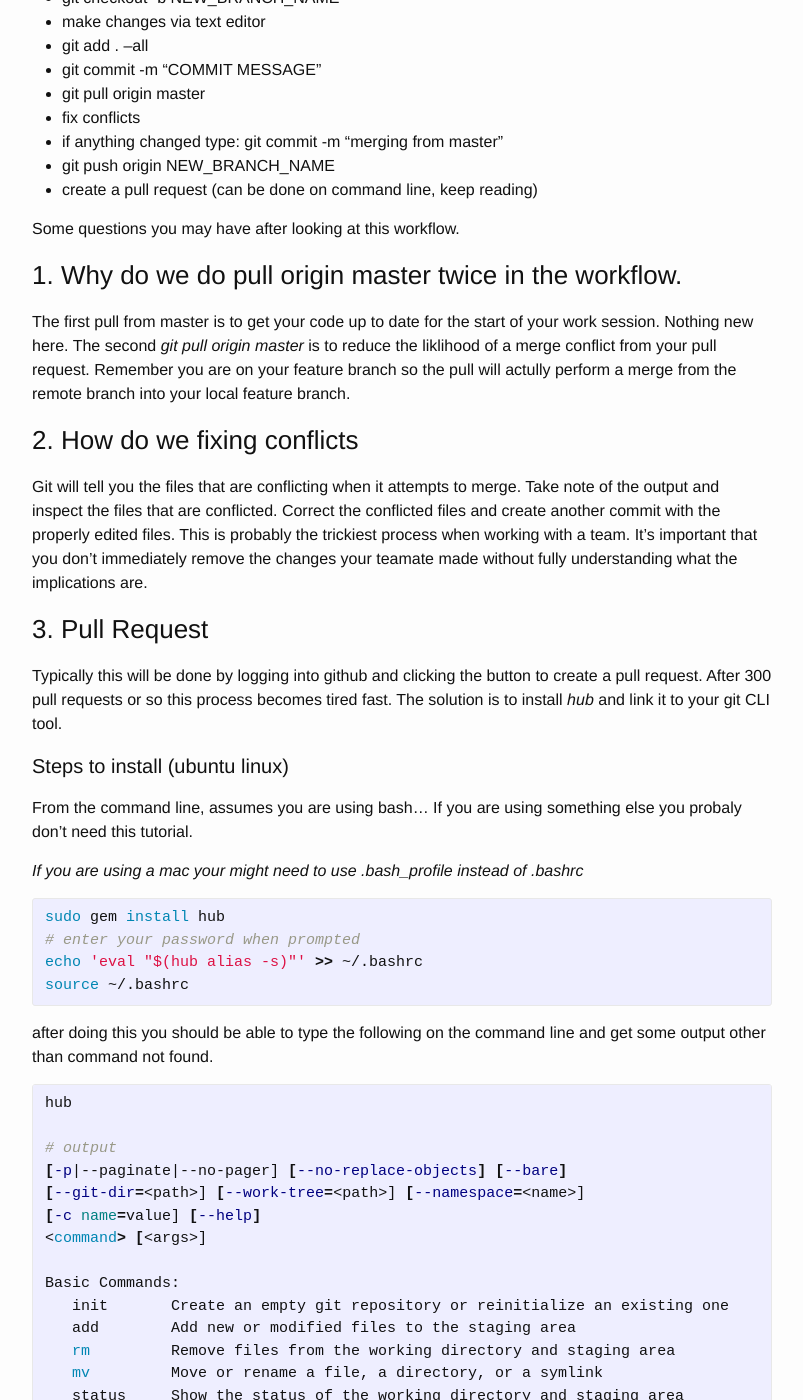
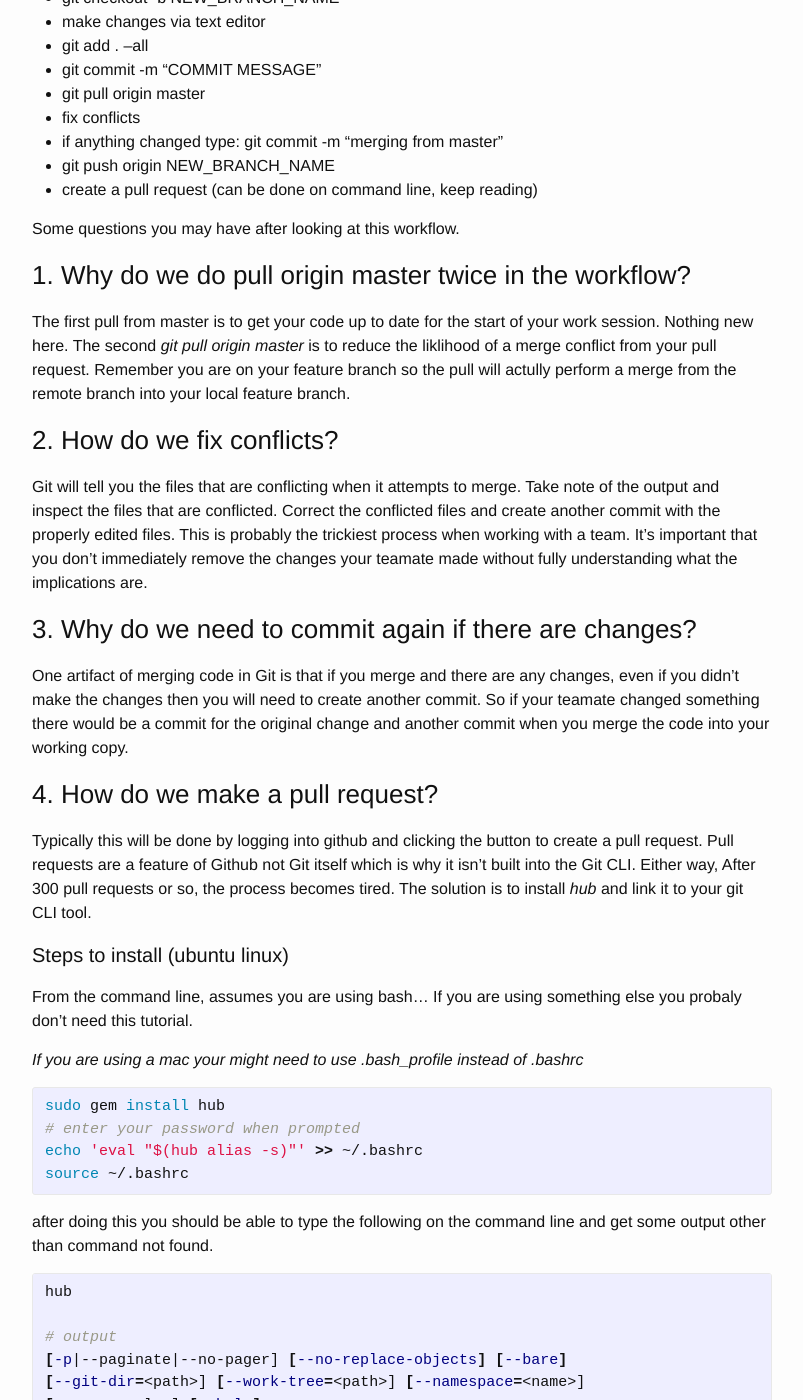
Before and after one commit to johnnyiller/johnnyiller.github.io, a Jekyll site: the page built from _posts/2015-8-26-quick-guide-to-github-team-workflow.markdown, in a window 1280 px wide and 1400 px high, scrolled down 478 px. Shown: the whole window, without its empty margins (238-1041 px from the left). Built offline with Jekyll 4.4.1, drawn with Linux system fonts in a browser that asks for light colours; comment, search, counter and statistics services are not loaded; some of the changed text lies outside the part shown.

Commit message:
minor edit to team workflow

```diff
--- a/_posts/2015-8-26-quick-guide-to-github-team-workflow.markdown
+++ b/_posts/2015-8-26-quick-guide-to-github-team-workflow.markdown
@@ -23,17 +23,21 @@ First a brief overview of the workflow that the majority of teams should be usin
 
 Some questions you may have after looking at this workflow.
 
-### 1. Why do we do pull origin master twice in the workflow.
+### 1. Why do we do pull origin master twice in the workflow?
 
 The first pull from master is to get your code up to date for the start of your work session.  Nothing new here.  The second *git pull origin master* is to reduce the liklihood of a merge conflict from your pull request.  Remember you are on your feature branch so the pull will actully perform a merge from the remote branch into your local feature branch.
 
-### 2. How do we fixing conflicts
+### 2. How do we fix conflicts?
 
 Git will tell you the files that are conflicting when it attempts to merge.  Take note of the output and inspect the files that are conflicted.  Correct the conflicted files and create another commit with the properly edited files.  This is probably the trickiest process when working with a team.  It's important that you don't immediately remove the changes your teamate made without fully understanding what the implications are.
 
-### 3. Pull Request
+### 3. Why do we need to commit again if there are changes?
 
-Typically this will be done by logging into github and clicking the button to create a pull request.  After 300 pull requests or so this process becomes tired fast.  The solution is to install *hub* and link it to your git CLI tool.
+One artifact of merging code in Git is that if you merge and there are any changes, even if you didn't make the changes then you will need to create another commit.  So if your teamate changed something there would be a commit for the original change and another commit when you merge the code into your working copy.
+
+### 4. How do we make a pull request?
+
+Typically this will be done by logging into github and clicking the button to create a pull request.  Pull requests are a feature of Github not Git itself which is why it isn't built into the Git CLI.  Either way, After 300 pull requests or so, the process becomes tired.  The solution is to install *hub* and link it to your git CLI tool.
 
 
 #### Steps to install (ubuntu linux)
@@ -81,3 +85,5 @@ git pull-request
 This will open up a text editor and give you a chance to write a message about the pull request. Once you save the message the pull-request will automatically trigger on github.  *Hub* has a bunch of other commands that make using github from the command line super smooth.  I encourage you to explore them to get a better sense of the value of the tool.
 
 Check out the hub [README](https://github.com/github/hub) for details on all the useful utilities this gem gives you.
+
+That concludes my short guide.  Feel free to leave me a comment should the urge strike you.
```
